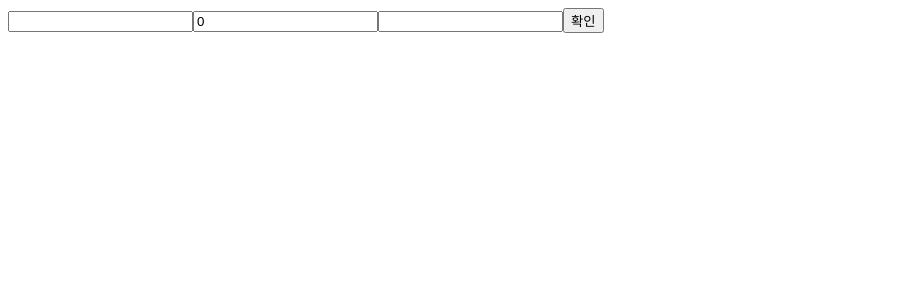
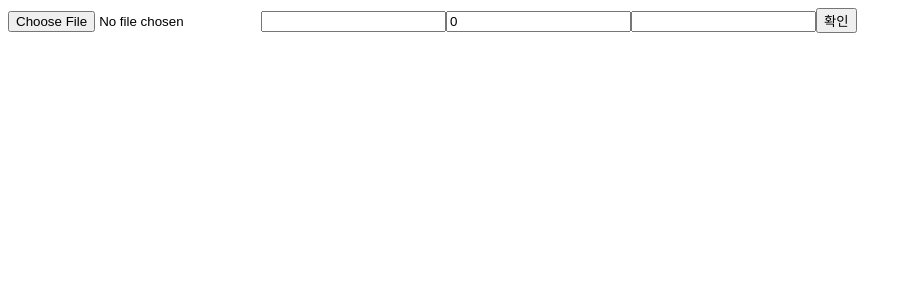
Before and after one commit to haemi-jeon/CODE_foodit, a React (Create React App) app: page / in a window 1280 px wide. Shown: the top 300 px of the page, without its empty margins (0-912 px from the left). Built offline with nearby package versions, Linux system fonts and the light colour scheme.

Commit message:
비제어 컴포넌트 file input

```diff
--- /dev/null
+++ b/src/components/FileInput.js
@@ -0,0 +1,12 @@
+import React from 'react';
+
+function FileInput({ name, onChange }) {
+  const handleChange = e => {
+    const nextValue = e.target.files[0];
+    onChange(name, nextValue);
+  };
+
+  return <input type="file" onChange={handleChange} />;
+}
+
+export default FileInput;
--- /dev/null
+++ b/src/components/Form.js
@@ -0,0 +1,51 @@
+import { useState } from 'react';
+import FileInput from './FileInput';
+
+function sanitize(type, value) {
+  switch (type) {
+    case 'number':
+      return Number(value) || 0;
+
+    default:
+      return value;
+  }
+}
+
+function Form() {
+  const [values, setValues] = useState({
+    title: '',
+    calorie: 0,
+    content: '',
+    imgFile: null,
+  });
+
+  const handleChange = e => {
+    const { name, value, type } = e.target;
+    setValues(prevValues => ({
+      ...prevValues,
+      [name]: sanitize(type, value),
+    }));
+  };
+
+  const handleInputChange = e => {
+    const { name, value, type } = e.target;
+    handleChange(name, value, type);
+  };
+
+  const handleSubmit = e => {
+    e.preventDefault();
+    console.log(values);
+  };
+
+  return (
+    <form onSubmit={handleSubmit}>
+      <FileInput name="imgFile" value={values.imgFile} onChange={handleChange} />
+      <input name="title" value={values.title} onChange={handleInputChange} />
+      <input type="number" name="calorie" value={values.calorie} onChange={handleInputChange} />
+      <input name="content" value={values.content} onChange={handleInputChange} />
+      <button type="submit">확인</button>
+    </form>
+  );
+}
+
+export default Form;
--- a/src/index.js
+++ b/src/index.js
@@ -1,5 +1,5 @@
 import ReactDOM from 'react-dom';
 // import App from './components/App';
-import FoodForm from './components/FoodForm';
+import Form from './components/Form';
 
-ReactDOM.render(<FoodForm />, document.getElementById('root'));
+ReactDOM.render(<Form />, document.getElementById('root'));
```
